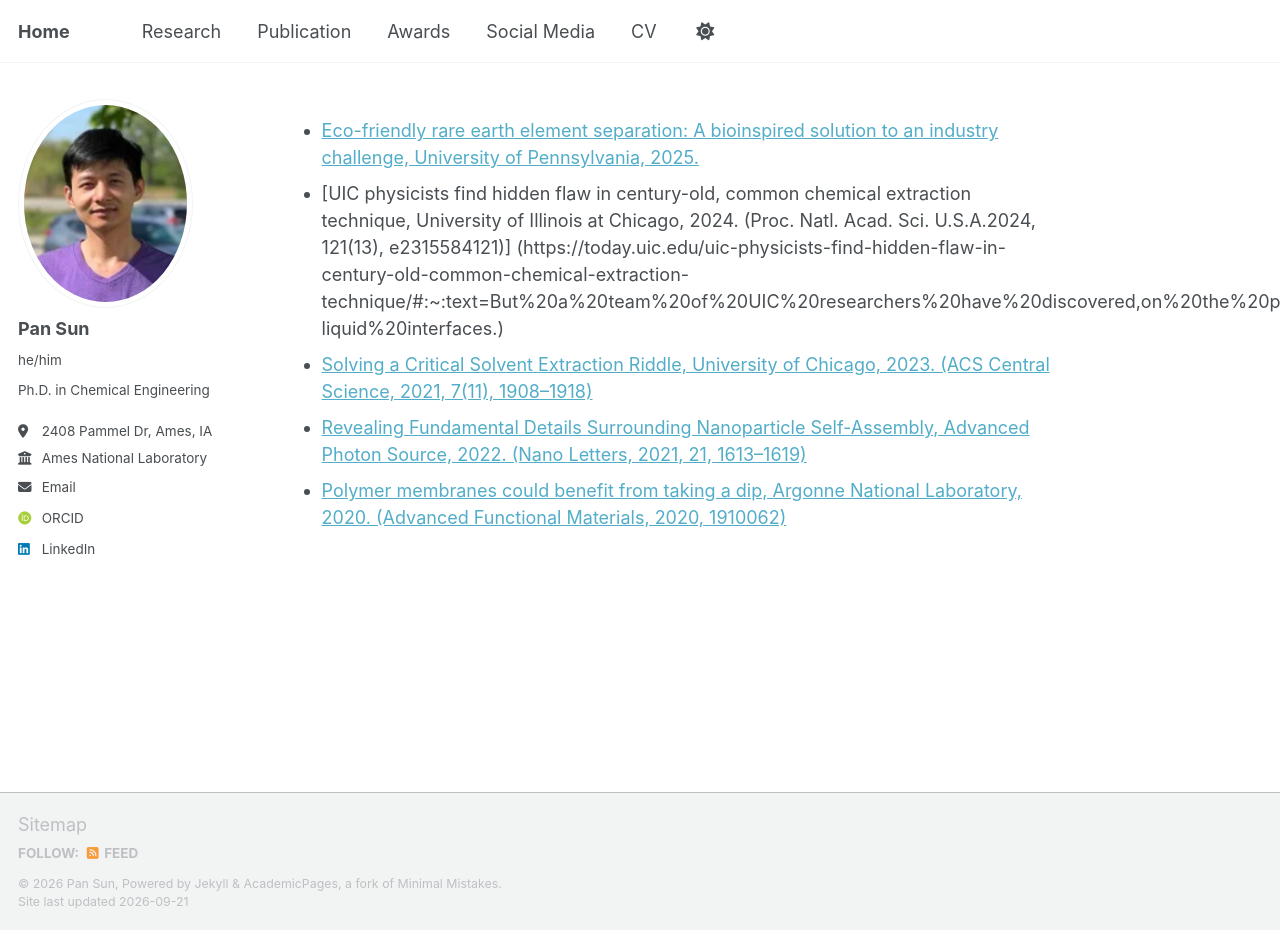
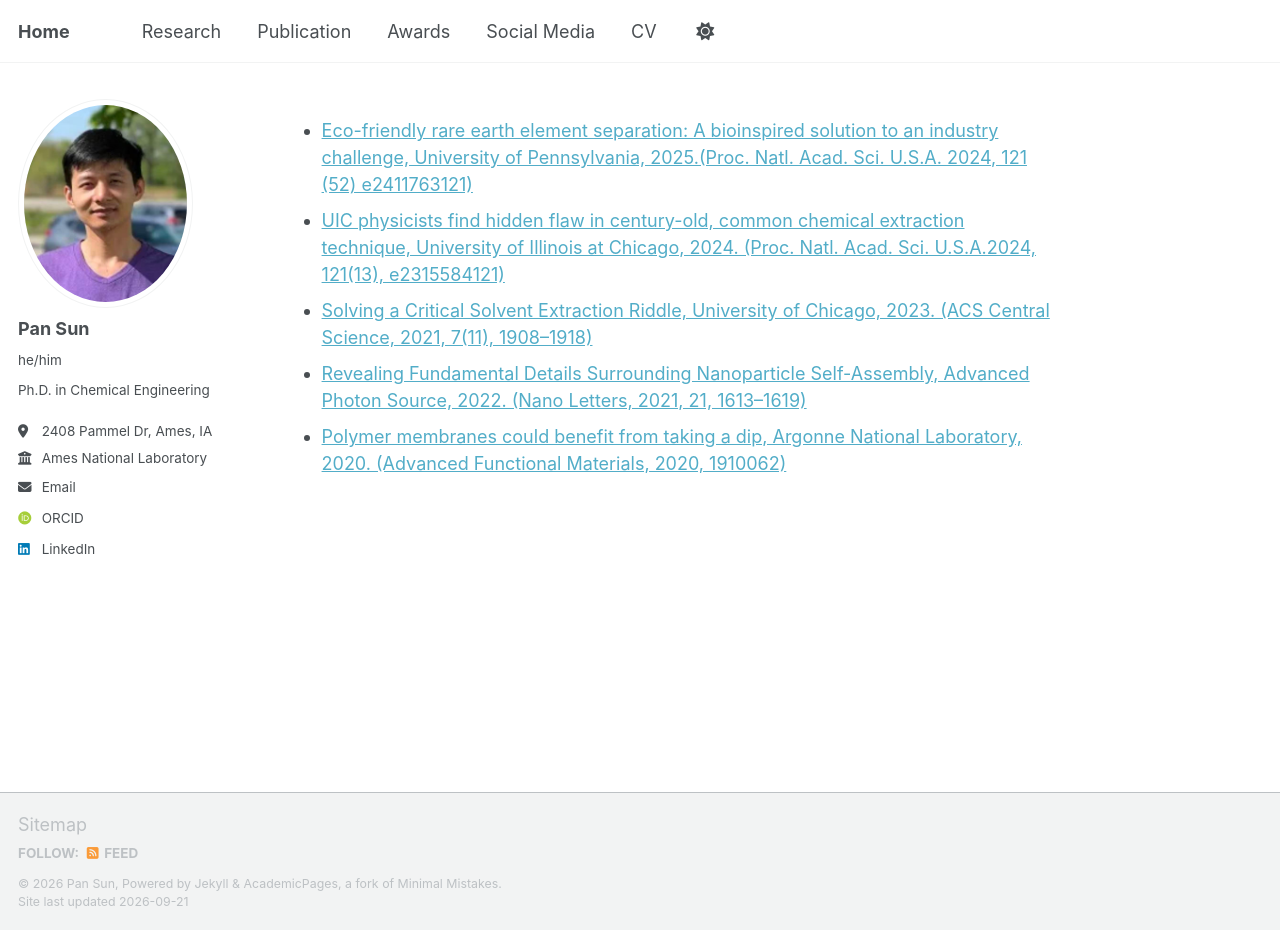
Before and after one commit to qxc2/pans, a Jekyll site: the page built from _social/social.md, in a window 1280 px wide and 930 px high. Built offline with Jekyll 4.4.1, drawn with Linux system fonts in a browser that asks for light colours; some web fonts are replaced; a script that is not in the unit is left out.

Commit message:
Update social.md to refine publication entries
Removed duplicate entries and corrected publication details for clarity.

```diff
--- a/_social/social.md
+++ b/_social/social.md
@@ -3,8 +3,8 @@ collection: social
 permalink: /social/
 ---
 
-- [Eco-friendly rare earth element separation: A bioinspired solution to an industry challenge, University of Pennsylvania, 2025.](https://penntoday.upenn.edu/news/penn-engineering-eco-friendly-rare-earth-element-separation-bioinspired-solution-industry-challenge)
-- [UIC physicists find hidden flaw in century-old, common chemical extraction technique, University of Illinois at Chicago, 2024. (Proc. Natl. Acad. Sci. U.S.A.2024, 121(13), e2315584121)] (https://today.uic.edu/uic-physicists-find-hidden-flaw-in-century-old-common-chemical-extraction-technique/#:~:text=But%20a%20team%20of%20UIC%20researchers%20have%20discovered,on%20the%20phenomena%20that%20occurs%20at%20liquid-liquid%20interfaces.)
+- [Eco-friendly rare earth element separation: A bioinspired solution to an industry challenge, University of Pennsylvania, 2025.(Proc. Natl. Acad. Sci. U.S.A. 2024, 121 (52) e2411763121)](https://penntoday.upenn.edu/news/penn-engineering-eco-friendly-rare-earth-element-separation-bioinspired-solution-industry-challenge)
+- [UIC physicists find hidden flaw in century-old, common chemical extraction technique, University of Illinois at Chicago, 2024. (Proc. Natl. Acad. Sci. U.S.A.2024, 121(13), e2315584121)](https://today.uic.edu/uic-physicists-find-hidden-flaw-in-century-old-common-chemical-extraction-technique/#:~:text=But%20a%20team%20of%20UIC%20researchers%20have%20discovered,on%20the%20phenomena%20that%20occurs%20at%20liquid-liquid%20interfaces.)
 - [Solving a Critical Solvent Extraction Riddle, University of Chicago, 2023. (ACS Central Science, 2021, 7(11), 1908–1918)](https://chemmatcars.uchicago.edu/2023/04/06/solving-a-critical-solvent-extraction-riddle/)
 - [Revealing Fundamental Details Surrounding Nanoparticle Self-Assembly, Advanced Photon Source, 2022. (Nano Letters, 2021, 21, 1613–1619)](https://www.aps.anl.gov/APS-Science-Highlight/2022-01-13/revealing-fundamental-details-surrounding-nanoparticle-self)
 - [Polymer membranes could benefit from taking a dip, Argonne National Laboratory, 2020. (Advanced Functional Materials, 2020, 1910062) ](https://www.anl.gov/article/polymer-membranes-could-benefit-from-taking-a-dip)
```
